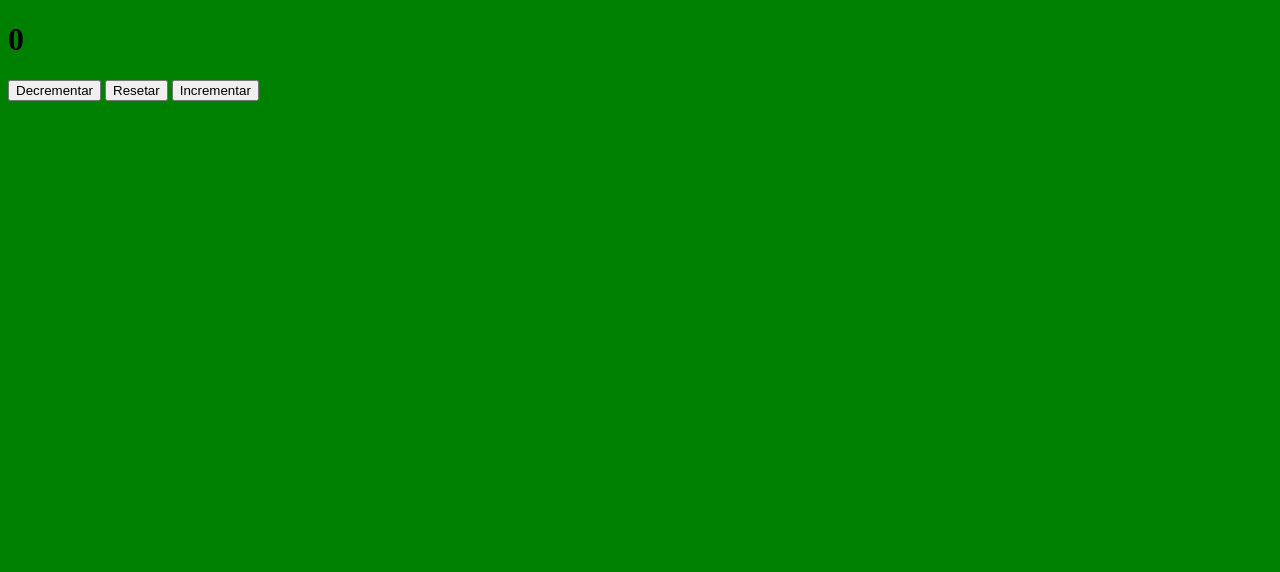
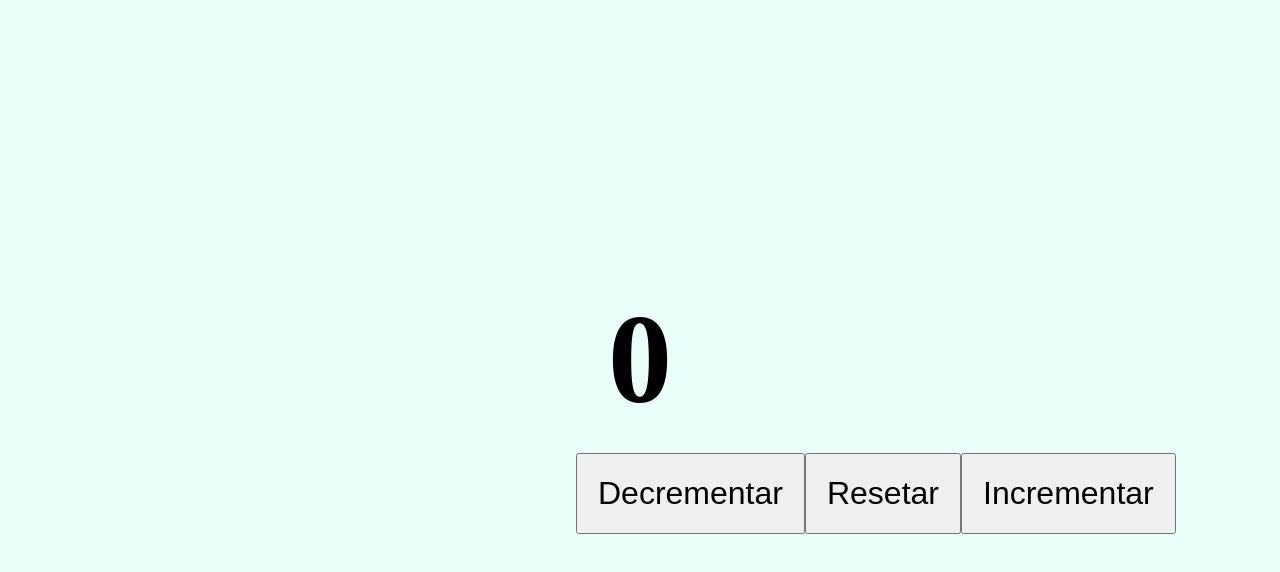
Before and after one commit to paulosaraiva67/desafios-git-github, a plain HTML site: page index.html in a window 1280 px wide. Drawn offline with Linux system fonts and the light colour scheme.

Commit message:
CSS Inicial

```diff
--- a/style.css
+++ b/style.css
@@ -1,3 +1,22 @@
 body {
-    background-color: green
+	display: flex;
+	flex-direction: column;
+	justify-content: center;
+	align-items: center;
+	margin: 0px;
+	height: 100vh;
+	width: 100vw;
+	background-color: #ebfffa;
 }
+.numero-principal {
+	font-size: 8rem;
+	margin: 20px;
+}
+.botoes {
+	display: flex;
+	width: 10vw;
+}
+.botao {
+	font-size: 2rem;
+	padding: 20px;
+}
```
